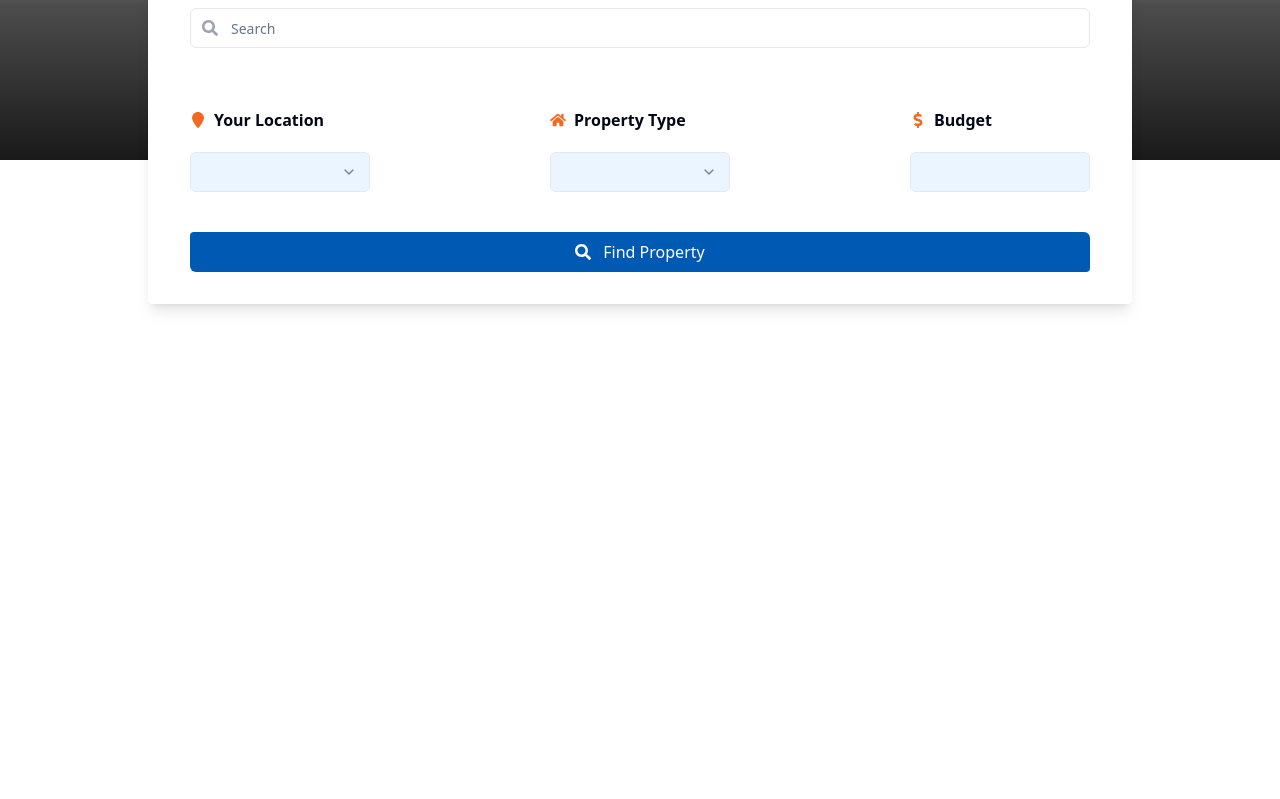
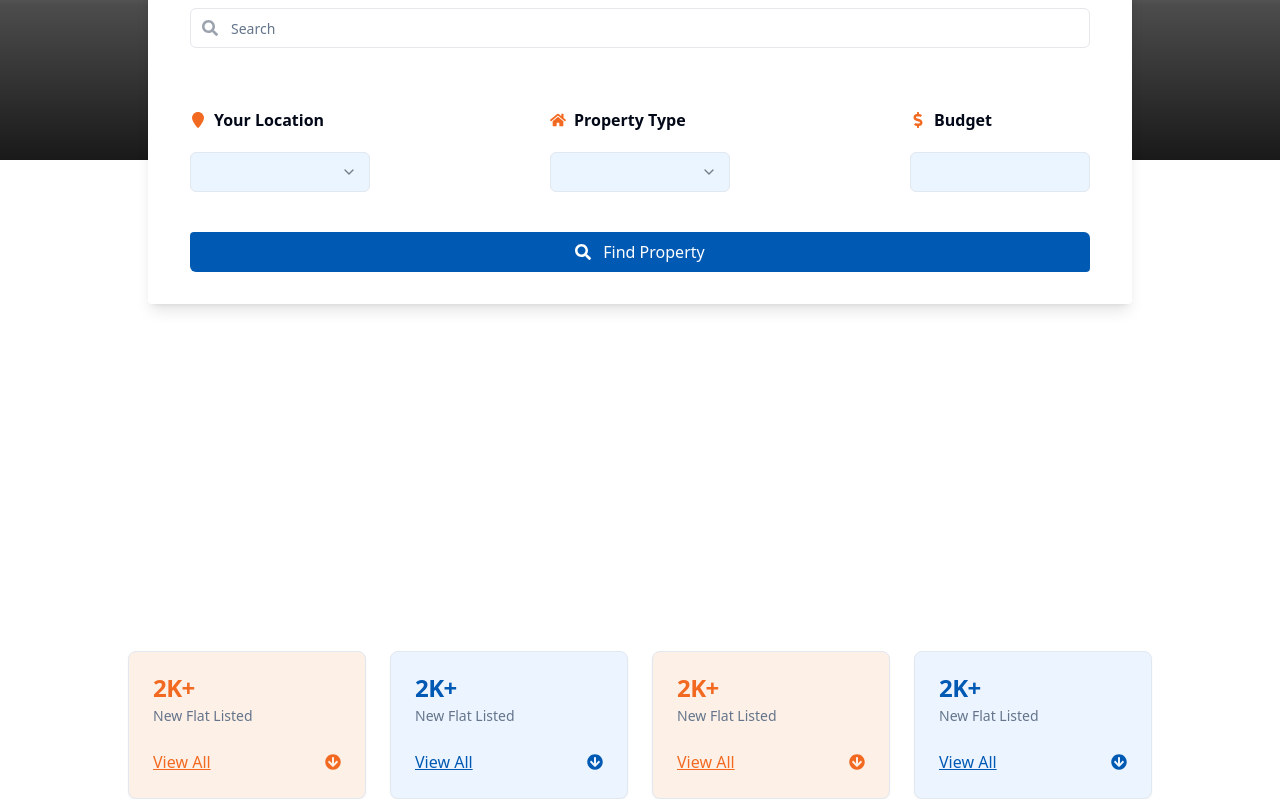
Before and after one commit to imtiazimran/heritage-frontend, a React (Vite) app: page /buy in a window 1280 px wide. Shown: the part 250-1049 px from the top of the page. Before the commit the page ends 800 px from the top, so only its background shows below. Built offline with nearby package versions, Linux system fonts and the light colour scheme.

Commit message:
flat summery added

```diff
--- /dev/null
+++ b/src/components/ui/card.tsx
@@ -0,0 +1,79 @@
+import * as React from "react"
+
+import { cn } from "@/lib/utils"
+
+const Card = React.forwardRef<
+  HTMLDivElement,
+  React.HTMLAttributes<HTMLDivElement>
+>(({ className, ...props }, ref) => (
+  <div
+    ref={ref}
+    className={cn(
+      "rounded-lg border bg-card text-card-foreground shadow-sm",
+      className
+    )}
+    {...props}
+  />
+))
+Card.displayName = "Card"
+
+const CardHeader = React.forwardRef<
+  HTMLDivElement,
+  React.HTMLAttributes<HTMLDivElement>
+>(({ className, ...props }, ref) => (
+  <div
+    ref={ref}
+    className={cn("flex flex-col space-y-1.5 p-6", className)}
+    {...props}
+  />
+))
+CardHeader.displayName = "CardHeader"
+
+const CardTitle = React.forwardRef<
+  HTMLParagraphElement,
+  React.HTMLAttributes<HTMLHeadingElement>
+>(({ className, ...props }, ref) => (
+  <h3
+    ref={ref}
+    className={cn(
+      "text-2xl font-semibold leading-none tracking-tight",
+      className
+    )}
+    {...props}
+  />
+))
+CardTitle.displayName = "CardTitle"
+
+const CardDescription = React.forwardRef<
+  HTMLParagraphElement,
+  React.HTMLAttributes<HTMLParagraphElement>
+>(({ className, ...props }, ref) => (
+  <p
+    ref={ref}
+    className={cn("text-sm text-muted-foreground", className)}
+    {...props}
+  />
+))
+CardDescription.displayName = "CardDescription"
+
+const CardContent = React.forwardRef<
+  HTMLDivElement,
+  React.HTMLAttributes<HTMLDivElement>
+>(({ className, ...props }, ref) => (
+  <div ref={ref} className={cn("p-6 pt-0", className)} {...props} />
+))
+CardContent.displayName = "CardContent"
+
+const CardFooter = React.forwardRef<
+  HTMLDivElement,
+  React.HTMLAttributes<HTMLDivElement>
+>(({ className, ...props }, ref) => (
+  <div
+    ref={ref}
+    className={cn("flex items-center p-6 pt-0", className)}
+    {...props}
+  />
+))
+CardFooter.displayName = "CardFooter"
+
+export { Card, CardHeader, CardFooter, CardTitle, CardDescription, CardContent }
--- a/src/layout/BuyerScreen.tsx
+++ b/src/layout/BuyerScreen.tsx
@@ -1,4 +1,5 @@
 import Navbar from "@/components/common/Navbar";
+import FlatSummery from "@/pages/buyerScreen/FlatSummery";
 import Header from "@/pages/buyerScreen/Header";
 
 const BuyerScreen = () => {
@@ -6,6 +7,7 @@ const BuyerScreen = () => {
         <div>
             <Navbar/>
             <Header/>
+            <FlatSummery/>
         </div>
     );
 };
--- /dev/null
+++ b/src/pages/buyerScreen/FlatSummery.tsx
@@ -0,0 +1,66 @@
+import {
+  Card,
+  CardDescription,
+  CardFooter,
+  CardHeader,
+  CardTitle,
+} from "@/components/ui/card";
+import Container from "@/utils/Container";
+import { FaArrowCircleDown } from "react-icons/fa";
+import { Link } from "react-router-dom";
+
+const FlatSummery = () => {
+  return (
+    <Container>
+      <div className="grid grid-cols-1 gap-6 md:grid-cols-4">
+
+        <Card className="bg-[#FDF0E7]">
+          <CardHeader>
+            <CardTitle className="text-secondary">2K+</CardTitle>
+            <CardDescription>New Flat Listed</CardDescription>
+          </CardHeader>
+          <CardFooter className="justify-between text-secondary items-center">
+            <Link to={"/"} className="underline ">View All</Link>
+            <p><FaArrowCircleDown className=""/></p>
+          </CardFooter>
+        </Card>
+
+        <Card className="bg-[#ECF5FF]">
+        <CardHeader>
+            <CardTitle className="text-primary">2K+</CardTitle>
+            <CardDescription>New Flat Listed</CardDescription>
+          </CardHeader>
+          <CardFooter className="justify-between text-primary items-center">
+            <Link to={"/"} className="underline ">View All</Link>
+            <p><FaArrowCircleDown className=""/></p>
+          </CardFooter>
+        </Card>
+
+        <Card className="bg-[#FDF0E7]">
+        <CardHeader>
+            <CardTitle className="text-secondary">2K+</CardTitle>
+            <CardDescription>New Flat Listed</CardDescription>
+          </CardHeader>
+          <CardFooter className="justify-between text-secondary items-center">
+            <Link to={"/"} className="underline ">View All</Link>
+            <p><FaArrowCircleDown className=""/></p>
+          </CardFooter>
+        </Card>
+        <Card className="bg-[#ECF5FF]">
+        <CardHeader>
+            <CardTitle className="text-primary">2K+</CardTitle>
+            <CardDescription>New Flat Listed</CardDescription>
+          </CardHeader>
+          <CardFooter className="justify-between text-primary items-center">
+            <Link to={"/"} className="underline ">View All</Link>
+            <p><FaArrowCircleDown className=""/></p>
+          </CardFooter>
+        </Card>
+
+
+      </div>
+    </Container>
+  );
+};
+
+export default FlatSummery;
--- a/src/pages/buyerScreen/Header.tsx
+++ b/src/pages/buyerScreen/Header.tsx
@@ -31,6 +31,7 @@ const Header = () => {
     "All",
   ];
   return (
+    <div className="h-screen">
       <div
         className="relative w-full h-[309px] bg-cover bg-center"
         style={{
@@ -104,13 +105,9 @@ const Header = () => {
                     </p>
                     <Input className="w-[180px] bg-accent" />
                   </div>
-
                 </div>
-              <Button
-                    className="bg-primary text-white text-[16px] font-medium rounded-tl-[4px] rounded-br-[4px] px-[24px] py-[16px] gap-[12px] opacity-100 w-full hover:bg-blue-800"
-
-                >
-                   <FaSearch/> Find Property
+                <Button className="bg-primary text-white text-[16px] font-medium rounded-tl-[4px] rounded-br-[4px] px-[24px] py-[16px] gap-[12px] opacity-100 w-full hover:bg-blue-800">
+                  <FaSearch /> Find Property
                 </Button>
               </TabsContent>
               <TabsContent value="rent">
@@ -168,13 +165,9 @@ const Header = () => {
                     </p>
                     <Input className="w-[180px] bg-accent" />
                   </div>
-
                 </div>
-              <Button
-                    className="bg-primary text-white text-[16px] font-medium rounded-tl-[4px] rounded-br-[4px] px-[24px] py-[16px] gap-[12px] opacity-100 w-full hover:bg-blue-800"
-
-                >
-                   <FaSearch/> Find Property
+                <Button className="bg-primary text-white text-[16px] font-medium rounded-tl-[4px] rounded-br-[4px] px-[24px] py-[16px] gap-[12px] opacity-100 w-full hover:bg-blue-800">
+                  <FaSearch /> Find Property
                 </Button>
               </TabsContent>
               <TabsContent value="pg">
@@ -232,13 +225,9 @@ const Header = () => {
                     </p>
                     <Input className="w-[180px] bg-accent" />
                   </div>
-
                 </div>
-              <Button
-                    className="bg-primary text-white text-[16px] font-medium rounded-tl-[4px] rounded-br-[4px] px-[24px] py-[16px] gap-[12px] opacity-100 w-full hover:bg-blue-800"
-
-                >
-                   <FaSearch/> Find Property
+                <Button className="bg-primary text-white text-[16px] font-medium rounded-tl-[4px] rounded-br-[4px] px-[24px] py-[16px] gap-[12px] opacity-100 w-full hover:bg-blue-800">
+                  <FaSearch /> Find Property
                 </Button>
               </TabsContent>
               <TabsContent value="plot">
@@ -296,13 +285,9 @@ const Header = () => {
                     </p>
                     <Input className="w-[180px] bg-accent" />
                   </div>
-
                 </div>
-              <Button
-                    className="bg-primary text-white text-[16px] font-medium rounded-tl-[4px] rounded-br-[4px] px-[24px] py-[16px] gap-[12px] opacity-100 w-full hover:bg-blue-800"
-
-                >
-                   <FaSearch/> Find Property
+                <Button className="bg-primary text-white text-[16px] font-medium rounded-tl-[4px] rounded-br-[4px] px-[24px] py-[16px] gap-[12px] opacity-100 w-full hover:bg-blue-800">
+                  <FaSearch /> Find Property
                 </Button>
               </TabsContent>
               <TabsContent value="commercial">
@@ -360,16 +345,13 @@ const Header = () => {
                     </p>
                     <Input className="w-[180px] bg-accent" />
                   </div>
-
                 </div>
-              <Button
-                    className="bg-primary text-white text-[16px] font-medium rounded-tl-[4px] rounded-br-[4px] px-[24px] py-[16px] gap-[12px] opacity-100 w-full hover:bg-blue-800"
-
-                >
-                   <FaSearch/> Find Property
+                <Button className="bg-primary text-white text-[16px] font-medium rounded-tl-[4px] rounded-br-[4px] px-[24px] py-[16px] gap-[12px] opacity-100 w-full hover:bg-blue-800">
+                  <FaSearch /> Find Property
                 </Button>
               </TabsContent>
             </Tabs>
+          </div>
         </div>
       </div>
     </div>
```
Lines whose indentation alone changed are shown as unchanged.
